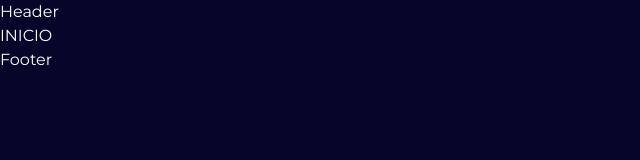
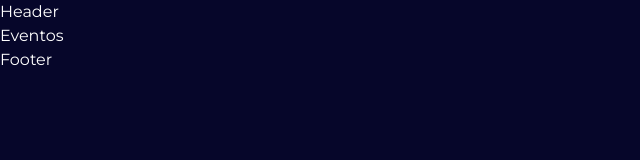
Before and after one commit to manuelsacaeu123/INGEELEC.io, a Next.js app in the folder ingeelec/: page / in a window 1280 px wide. Shown: the top 160 px of the page, without its empty margins (0-640 px from the left). Built offline with nearby package versions, Linux system fonts and the light colour scheme; data requests are answered from the project's data file.

Commit message:
inicio
importando los eventos

```diff
--- a/ingeelec/src/app/page.jsx
+++ b/ingeelec/src/app/page.jsx
@@ -1,8 +1,10 @@
-import Image from 'next/image'
+import Events from '@/components/events/Events';
 
 export default function Home() {
   return (
-    //quitando el contedino
-    <main>INICIO</main>
+    //
+    <main>
+      <Events />
+    </main>
   );
 }
```
